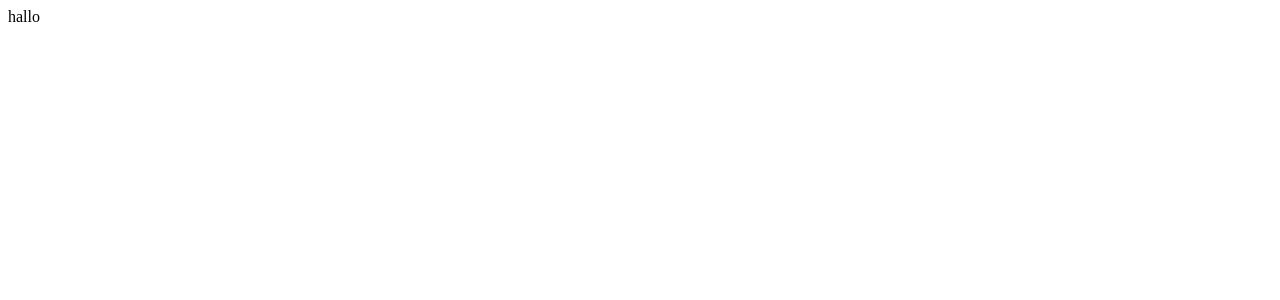
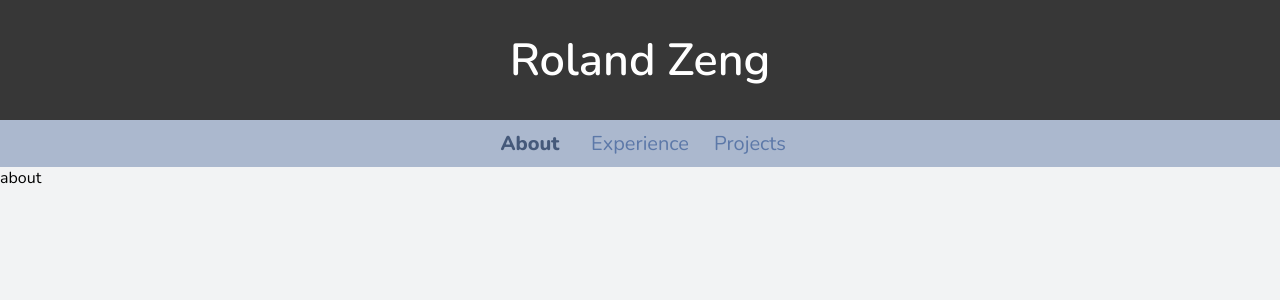
Before and after one commit to rzeng95/website-generator-v2, a React (Create React App) app: page / in a window 1280 px wide. Shown: the top 300 px of the page. Built offline with nearby package versions, Linux system fonts and the light colour scheme.

Commit message:
add some early routes, build header+navbar

```diff
--- a/public/index.html
+++ b/public/index.html
@@ -10,6 +10,7 @@
     -->
     <link rel="manifest" href="%PUBLIC_URL%/manifest.json">
     <link rel="shortcut icon" href="%PUBLIC_URL%/favicon.ico">
+    <link href="https://fonts.googleapis.com/css?family=Nunito:400,500,600,700,800,900" rel="stylesheet">
     <!--
       Notice the use of %PUBLIC_URL% in the tags above.
       It will be replaced with the URL of the `public` folder during the build.
@@ -54,6 +55,16 @@
      }(window.location))
     </script>
     <!-- End Single Page Apps for GitHub Pages -->
+
+    <style>
+      * {
+        margin: 0px;
+        font-family: "Nunito", "sans-serif";
+      }
+      body {
+        background-color: #F2F3F4;
+      }
+    </style>
   </head>
   <body>
     <noscript>
--- a/src/index.js
+++ b/src/index.js
@@ -1,8 +1,14 @@
 import React from 'react';
 import ReactDOM from 'react-dom';
-import Routes from './routes';
+import { BrowserRouter } from 'react-router-dom';
+
+import App from './views/App';
 import registerServiceWorker from './registerServiceWorker';
 
 /* eslint-disable react/jsx-filename-extension */
-ReactDOM.render(<Routes />, document.getElementById('root'));
+ReactDOM.render((
+  <BrowserRouter>
+    <App />
+  </BrowserRouter>
+), document.getElementById('root'));
 registerServiceWorker();
--- a/src/routes/index.jsx
+++ /dev/null
@@ -1,24 +0,0 @@
-import React, { Component } from 'react';
-
-import {
-  BrowserRouter,
-  Route,
-} from 'react-router-dom';
-
-import App from '../views/App';
-import Resume from '../views/Resume';
-
-class Routes extends Component {
-  render() {
-    return (
-      <BrowserRouter>
-        <div>
-          <Route exact path="/" component={ App } />
-          <Route path="/resume" component={ Resume } />
-        </div>
-      </BrowserRouter>
-    );
-  }
-}
-
-export default Routes;
--- /dev/null
+++ b/src/views/About.jsx
@@ -0,0 +1,24 @@
+import React from 'react';
+import PropTypes from 'prop-types';
+import injectSheet from 'react-jss';
+
+const propTypes = {
+  classes: PropTypes.object.isRequired,
+};
+
+const styles = {
+  main: {
+    // height: '100px',
+    // background: '#373737',
+  },
+};
+
+const About = ({ classes }) => (
+  <div className={ classes.main }>
+    about
+  </div>
+);
+
+About.propTypes = propTypes;
+
+export default injectSheet(styles)(About);
--- a/src/views/App.jsx
+++ b/src/views/App.jsx
@@ -1,13 +1,34 @@
 import React, { Component } from 'react';
+import { Route } from 'react-router-dom';
+import PropTypes from 'prop-types';
+import injectSheet from 'react-jss';
 
-class App extends Component {
-  render() {
-    return (
-      <div>
-        hallo
-      </div>
-    );
-  }
-}
+import Header from './Header';
+import About from './About';
+import Experience from './Experience';
+import Projects from './Projects';
+import Resume from './Resume';
 
-export default App;
+const propTypes = {
+  classes: PropTypes.object.isRequired,
+};
+
+const styles = {
+  main: {
+    // background: '#F2F3F4',
+  },
+};
+
+const App = ({ classes }) => (
+  <div className={ classes.main }>
+    <Header />
+    <Route exact path="/" component={ About } />
+    <Route exact path="/experience" component={ Experience } />
+    <Route exact path="/projects" component={ Projects } />
+    <Route exact path="/resume" component={ Resume } />
+  </div>
+);
+
+App.propTypes = propTypes;
+
+export default injectSheet(styles)(App);
--- /dev/null
+++ b/src/views/Experience.jsx
@@ -0,0 +1,24 @@
+import React from 'react';
+import PropTypes from 'prop-types';
+import injectSheet from 'react-jss';
+
+const propTypes = {
+  classes: PropTypes.object.isRequired,
+};
+
+const styles = {
+  main: {
+    // height: '100px',
+    // background: '#373737',
+  },
+};
+
+const Home = ({ classes }) => (
+  <div className={ classes.main }>
+    exp
+  </div>
+);
+
+Home.propTypes = propTypes;
+
+export default injectSheet(styles)(Home);
--- /dev/null
+++ b/src/views/Header.jsx
@@ -0,0 +1,67 @@
+import React from 'react';
+import PropTypes from 'prop-types';
+import injectSheet from 'react-jss';
+import { NavLink } from 'react-router-dom';
+
+const propTypes = {
+  classes: PropTypes.object.isRequired,
+};
+
+const styles = {
+  header: {
+    display: 'flex',
+    justifyContent: 'center',
+    alignItems: 'center',
+    height: '120px',
+    background: '#373737',
+  },
+  name: {
+    fontSize: '45px',
+    fontWeight: '600',
+    color: 'white',
+  },
+  nav: {
+    display: 'flex',
+    justifyContent: 'center',
+    background: '#abb8ce',
+  },
+  link: {
+    margin: '10px 0px',
+    width: '110px',
+    textDecoration: 'none',
+    fontSize: '20px',
+    textAlign: 'center',
+    color: '#5c78a8',
+  },
+  activeLink: {
+    color: '#45597a',
+    fontWeight: '800',
+  },
+};
+
+const Header = ({ classes }) => (
+  <div>
+    <div className={ classes.header }>
+      <h1 className={ classes.name }>
+        Roland Zeng
+      </h1>
+    </div>
+    <div className={ classes.nav }>
+      <NavLink exact to="/" className={ classes.link } activeClassName={ classes.activeLink }>
+        About
+      </NavLink>
+
+      <NavLink exact to="/experience" className={ classes.link } activeClassName={ classes.activeLink }>
+        Experience
+      </NavLink>
+
+      <NavLink exact to="/projects" className={ classes.link } activeClassName={ classes.activeLink }>
+        Projects
+      </NavLink>
+    </div>
+  </div>
+);
+
+Header.propTypes = propTypes;
+
+export default injectSheet(styles)(Header);
--- /dev/null
+++ b/src/views/Projects.jsx
@@ -0,0 +1,24 @@
+import React from 'react';
+import PropTypes from 'prop-types';
+import injectSheet from 'react-jss';
+
+const propTypes = {
+  classes: PropTypes.object.isRequired,
+};
+
+const styles = {
+  main: {
+    // height: '100px',
+    // background: '#373737',
+  },
+};
+
+const Home = ({ classes }) => (
+  <div className={ classes.main }>
+    projects
+  </div>
+);
+
+Home.propTypes = propTypes;
+
+export default injectSheet(styles)(Home);
```
